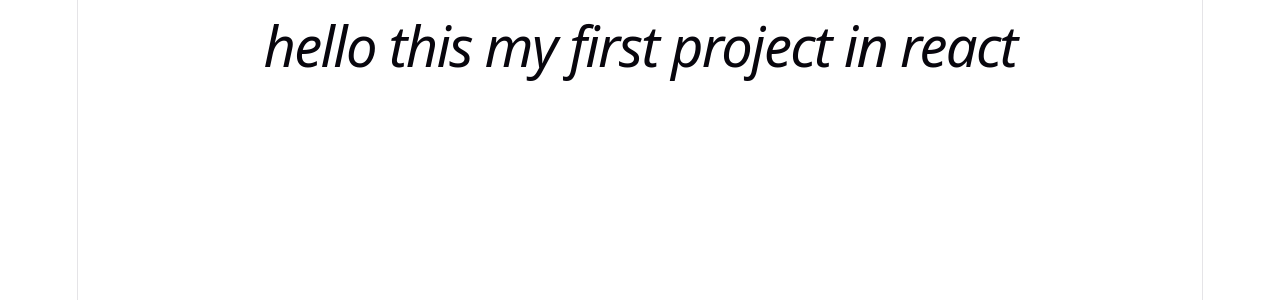
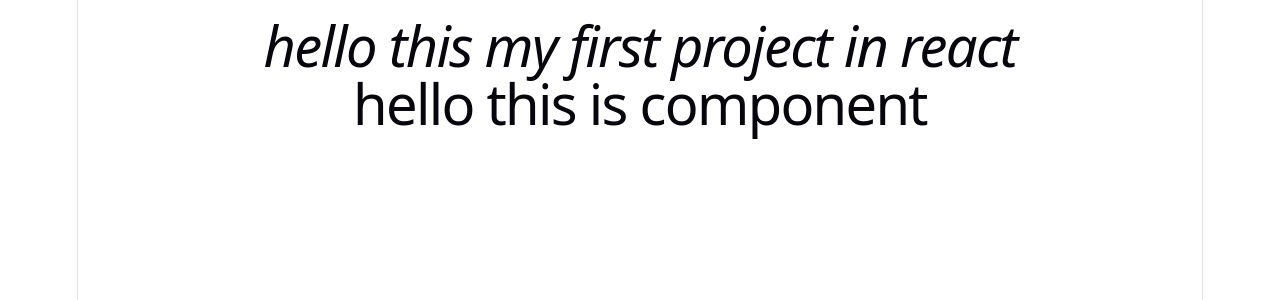
Before and after one commit to parmarrahulh13/react-welcome-card, a React (Vite) app: page / in a window 1280 px wide. Shown: the top 300 px of the page. Built offline with nearby package versions, Linux system fonts and the light colour scheme.

Commit message:
first functional component

```diff
--- a/src/App.jsx
+++ b/src/App.jsx
@@ -2,15 +2,17 @@
 import reactLogo from './assets/react.svg'
 import viteLogo from './assets/vite.svg'
 import heroImg from './assets/hero.png'
+import Navbar from './Navbar'
 import './App.css'
 
 function App() {
-  const [count, setCount] = useState(0)
+
 
   return (
     <>
      <div>
       <h1><i>hello this my first project in react</i></h1>
+      <Navbar/>
      </div>
     </>
 
--- /dev/null
+++ b/src/Navbar.jsx
@@ -0,0 +1,5 @@
+function Navbar(){
+    return <h1>hello this is component</h1>;
+};
+
+export default Navbar;
```
